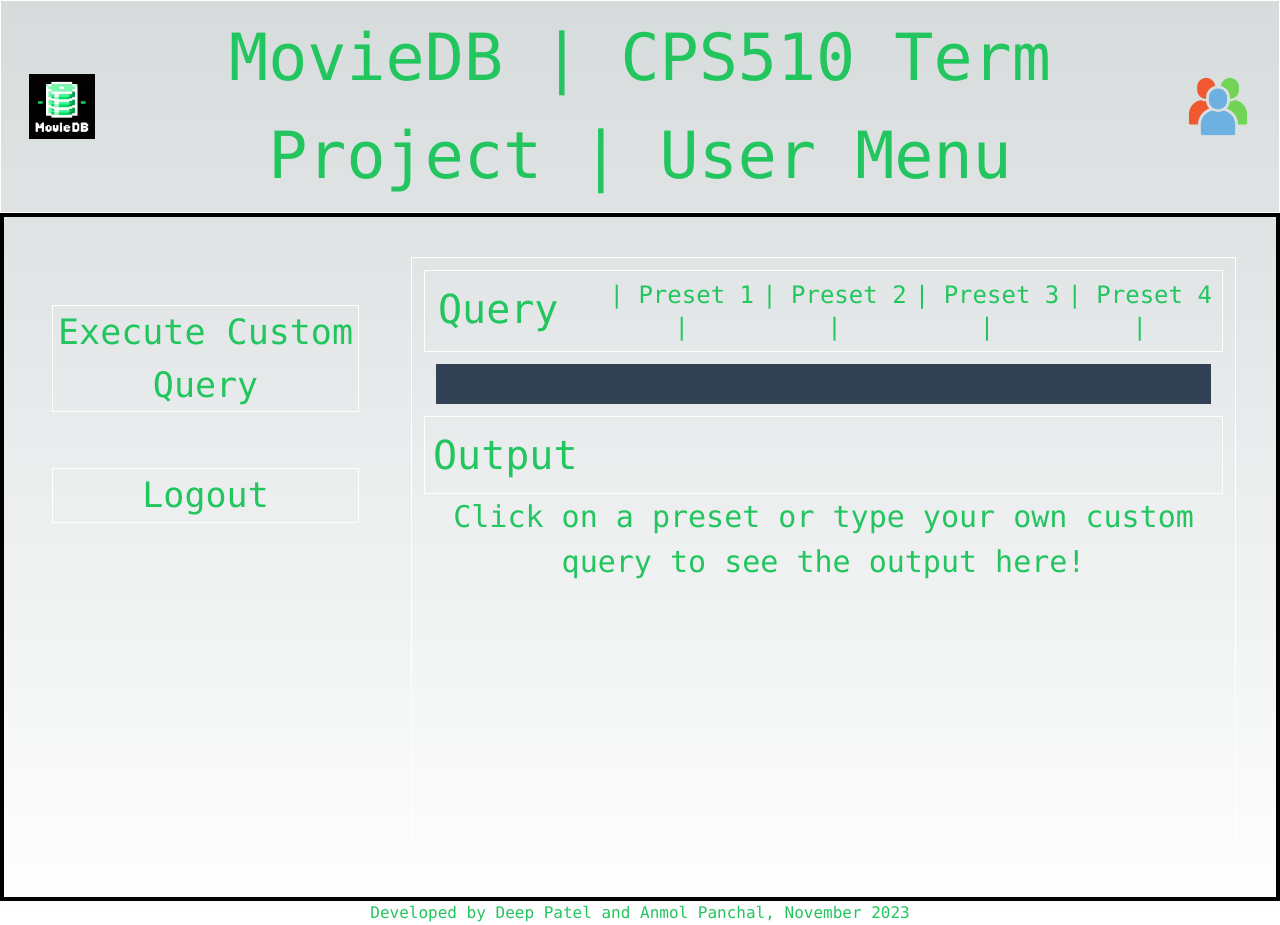
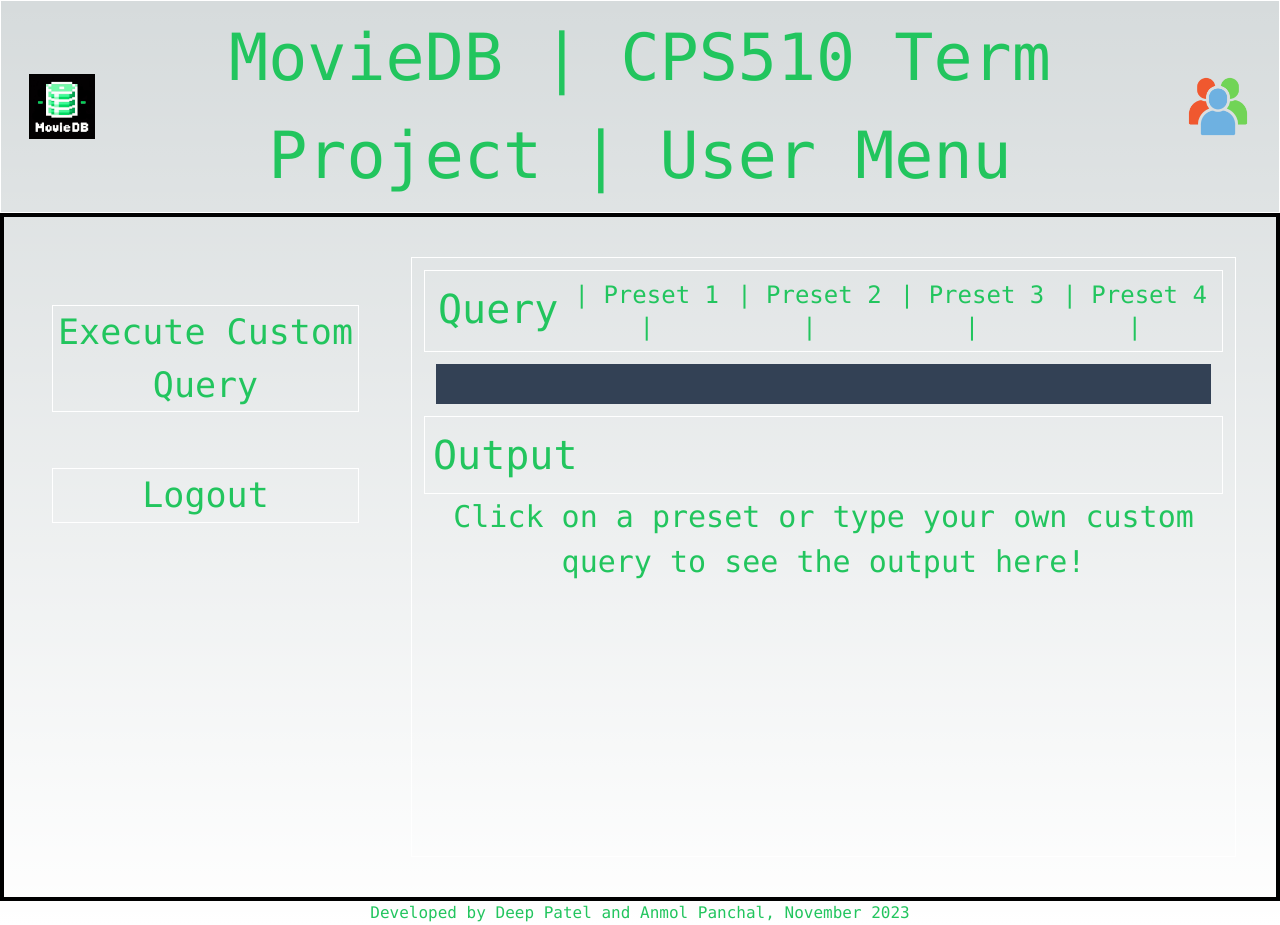
Before and after one commit to deep-patel21/MovieDB, a Next.js app in the folder moviedb/: page /user in a window 1280 px wide. Built offline with nearby package versions, Linux system fonts and the light colour scheme.

Commit message:
Made the user page a bit more responsive for laptop users

```diff
--- a/moviedb/src/app/user/page.tsx
+++ b/moviedb/src/app/user/page.tsx
@@ -39,7 +39,7 @@ const User = () => {
           </div>
         </div>
         <div className="text-[40px] w-full h-[600px] overflow-y-scroll border border-white p-3">
-          <div className="border border-white flex flex-row gap-11 p-2">
+          <div className="border border-white flex flex-row 2xl:gap-11 gap-1 p-2">
             <div className="px-[5px]">
               <Queries></Queries>
             </div>
```
